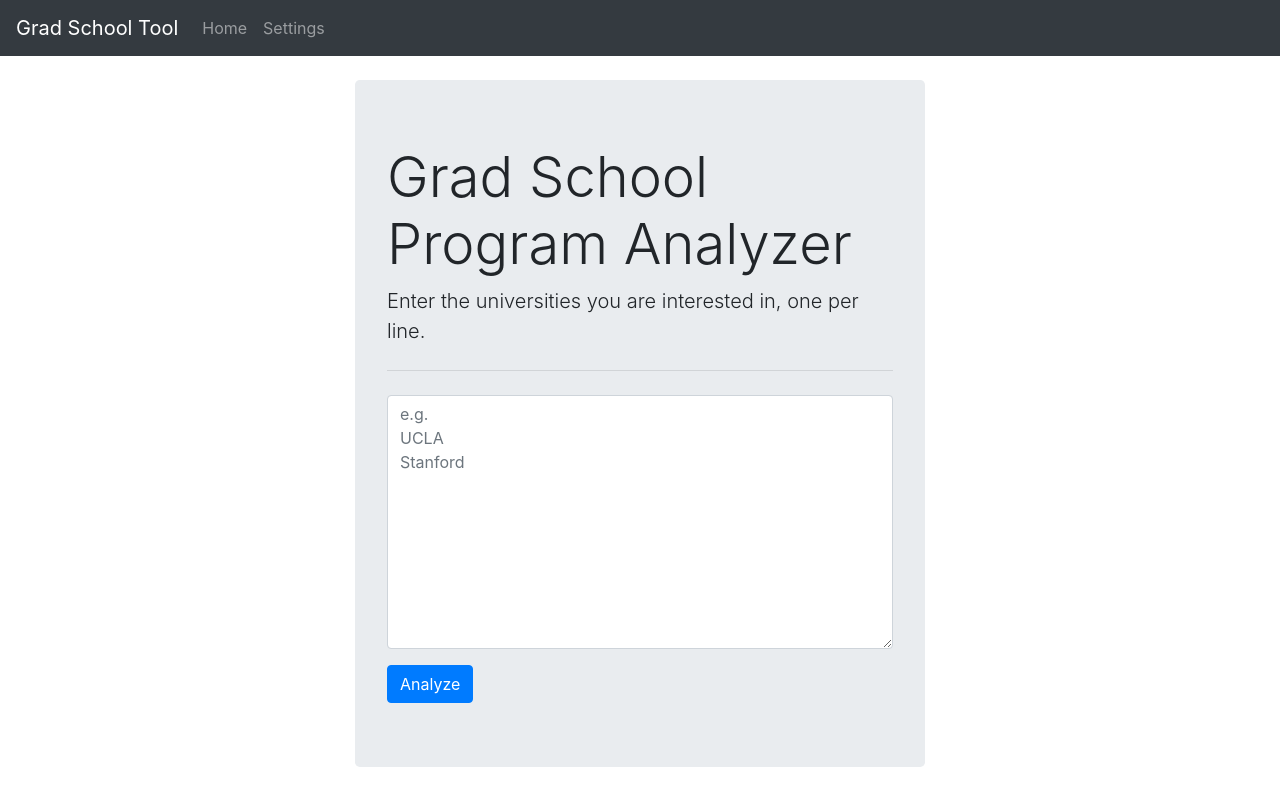
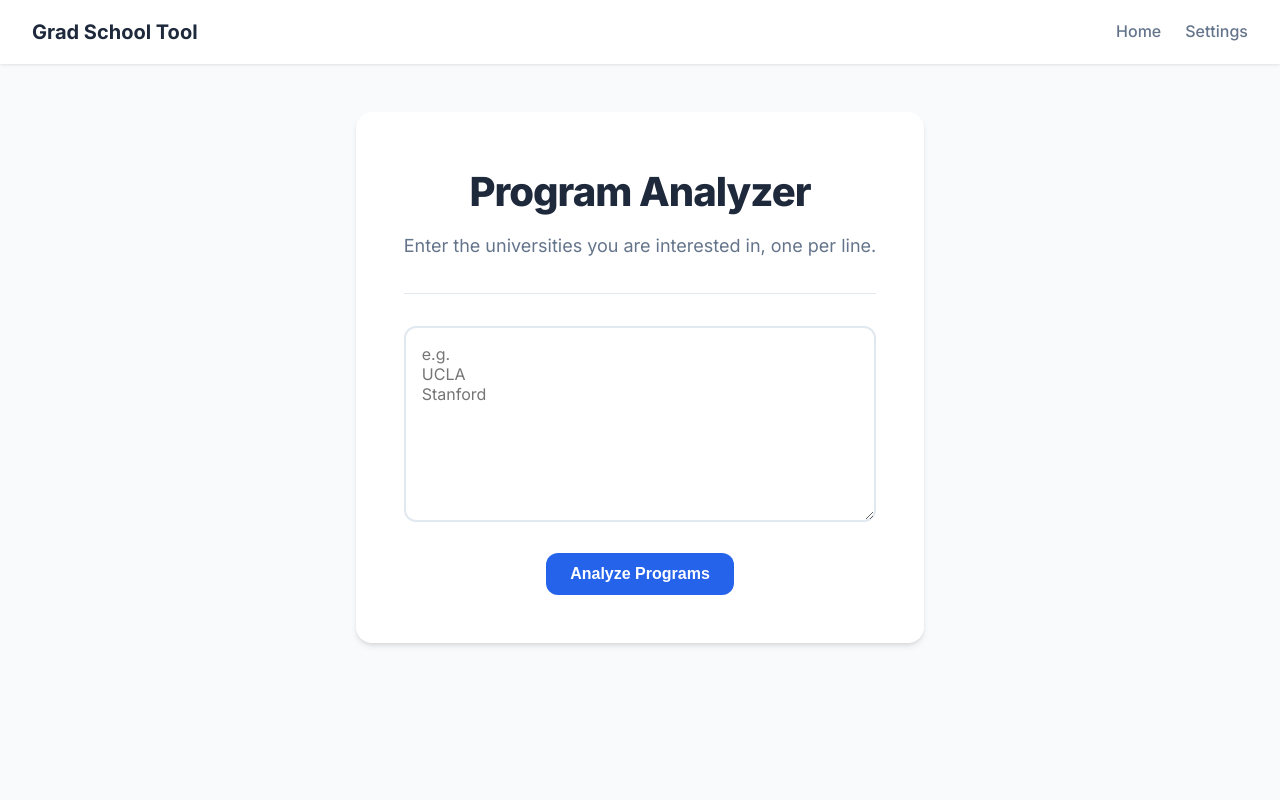
Before and after one commit to mrcyrilgoud/AI-test-repo-jules, a Flask app: page / in a window 1280 px wide. Run offline with Flask 3, Linux system fonts and the light colour scheme; some libraries are stand-ins or nearby versions.

Commit message:
feat: Implement a new custom design system, replacing Bootstrap with custom CSS and updating templates.

```diff
--- /dev/null
+++ b/grad_school_tool/static/css/style.css
@@ -0,0 +1,233 @@
+/* Modern Academic Design System */
+
+:root {
+  /* Color Palette */
+  --primary-color: #2563EB;       /* Deep Royal Blue */
+  --primary-hover: #1D4ED8;
+  --background-color: #F8FAFC;    /* Soft Off-White */
+  --surface-color: #FFFFFF;       /* Pure White */
+  --text-color: #1E293B;          /* Slate Gray */
+  --text-muted: #64748B;
+  --border-color: #E2E8F0;
+  --error-color: #EF4444;
+  --warning-bg: #FEF3C7;
+  --warning-text: #92400E;
+
+  /* Spacing */
+  --spacing-xs: 0.5rem;
+  --spacing-sm: 1rem;
+  --spacing-md: 1.5rem;
+  --spacing-lg: 2rem;
+  --spacing-xl: 3rem;
+
+  /* Radius */
+  --radius-md: 12px;
+  --radius-lg: 16px;
+
+  /* Shadows */
+  --shadow-sm: 0 1px 3px rgba(0,0,0,0.1);
+  --shadow-md: 0 4px 6px -1px rgba(0,0,0,0.1), 0 2px 4px -1px rgba(0,0,0,0.06);
+  --shadow-lg: 0 10px 15px -3px rgba(0,0,0,0.1), 0 4px 6px -2px rgba(0,0,0,0.05);
+}
+
+/* Global Reset & Typography */
+* {
+  box-sizing: border-box;
+  margin: 0;
+  padding: 0;
+}
+
+body {
+  font-family: 'Inter', -apple-system, BlinkMacSystemFont, "Segoe UI", Roboto, Helvetica, Arial, sans-serif;
+  background-color: var(--background-color);
+  color: var(--text-color);
+  line-height: 1.6;
+  -webkit-font-smoothing: antialiased;
+  display: flex;
+  flex-direction: column;
+  min-height: 100vh;
+}
+
+a {
+  color: var(--primary-color);
+  text-decoration: none;
+  transition: color 0.2s;
+}
+
+a:hover {
+  color: var(--primary-hover);
+}
+
+/* Layout */
+.navbar {
+  background-color: var(--surface-color);
+  box-shadow: var(--shadow-sm);
+  padding: var(--spacing-sm) var(--spacing-lg);
+  display: flex;
+  justify-content: space-between;
+  align-items: center;
+  position: sticky;
+  top: 0;
+  z-index: 100;
+}
+
+.navbar-brand {
+  font-weight: 700;
+  font-size: 1.25rem;
+  color: var(--text-color);
+}
+
+.navbar-nav {
+  display: flex;
+  gap: var(--spacing-md);
+  list-style: none;
+}
+
+.nav-link {
+  color: var(--text-muted);
+  font-weight: 500;
+}
+
+.nav-link:hover, .nav-link.active {
+  color: var(--primary-color);
+}
+
+.container {
+  max-width: 800px;
+  margin: var(--spacing-xl) auto;
+  padding: 0 var(--spacing-md);
+  flex: 1;
+}
+
+/* Components */
+.card {
+  background-color: var(--surface-color);
+  border-radius: var(--radius-lg);
+  box-shadow: var(--shadow-md);
+  padding: var(--spacing-xl);
+  text-align: center;
+}
+
+.card h1 {
+  font-size: 2.5rem;
+  font-weight: 800;
+  margin-bottom: var(--spacing-xs);
+  letter-spacing: -0.025em;
+}
+
+.card .lead {
+  color: var(--text-muted);
+  font-size: 1.125rem;
+  margin-bottom: var(--spacing-lg);
+}
+
+.divider {
+  border: 0;
+  height: 1px;
+  background-color: var(--border-color);
+  margin: var(--spacing-lg) 0;
+}
+
+/* Forms */
+.form-group {
+  margin-bottom: var(--spacing-md);
+  text-align: left;
+}
+
+.form-control {
+  width: 100%;
+  padding: var(--spacing-sm);
+  border: 2px solid var(--border-color);
+  border-radius: var(--radius-md);
+  font-family: inherit;
+  font-size: 1rem;
+  transition: border-color 0.2s, box-shadow 0.2s;
+  resize: vertical;
+}
+
+.form-control:focus {
+  outline: none;
+  border-color: var(--primary-color);
+  box-shadow: 0 0 0 3px rgba(37, 99, 235, 0.1);
+}
+
+.btn {
+  display: inline-block;
+  padding: 0.75rem 1.5rem;
+  font-weight: 600;
+  border-radius: var(--radius-md);
+  cursor: pointer;
+  transition: all 0.2s;
+  border: none;
+  font-size: 1rem;
+}
+
+.btn-primary {
+  background-color: var(--primary-color);
+  color: white;
+}
+
+.btn-primary:hover {
+  background-color: var(--primary-hover);
+  transform: translateY(-1px);
+  box-shadow: var(--shadow-md);
+}
+
+.btn-primary:active {
+  transform: translateY(0);
+}
+
+/* Alerts */
+.alert {
+  padding: var(--spacing-md);
+  border-radius: var(--radius-md);
+  margin-bottom: var(--spacing-md);
+  text-align: left;
+}
+
+.alert-warning {
+  background-color: var(--warning-bg);
+  color: var(--warning-text);
+  border: 1px solid rgba(251, 191, 36, 0.2);
+}
+
+/* Loading State */
+.btn.loading {
+  position: relative;
+  color: transparent;
+  pointer-events: none;
+}
+
+.btn.loading::after {
+  content: "";
+  position: absolute;
+  width: 1.25rem;
+  height: 1.25rem;
+  top: 50%;
+  left: 50%;
+  margin-top: -0.625rem;
+  margin-left: -0.625rem;
+  border: 2px solid #ffffff;
+  border-radius: 50%;
+  border-top-color: transparent;
+  animation: spin 0.8s linear infinite;
+}
+
+@keyframes spin {
+  to { transform: rotate(360deg); }
+}
+
+/* Mobile Responsiveness */
+@media (max-width: 640px) {
+  .card {
+    padding: var(--spacing-md);
+  }
+
+  .card h1 {
+    font-size: 2rem;
+  }
+
+  .navbar {
+    padding: var(--spacing-sm);
+  }
+}
--- a/grad_school_tool/templates/base.html
+++ b/grad_school_tool/templates/base.html
@@ -4,36 +4,23 @@
     <meta charset="utf-8">
     <meta name="viewport" content="width=device-width, initial-scale=1">
     <title>{% block title %}{% endblock %} - Grad School Tool</title>
-    <link rel="stylesheet" href="https://stackpath.bootstrapcdn.com/bootstrap/4.5.2/css/bootstrap.min.css">
-    <style>
-      body {
-        padding-top: 5rem;
-      }
-      .container {
-        max-width: 600px;
-      }
-    </style>
+    <!-- Google Fonts: Inter -->
+    <link rel="preconnect" href="https://fonts.googleapis.com">
+    <link rel="preconnect" href="https://fonts.gstatic.com" crossorigin>
+    <link href="https://fonts.googleapis.com/css2?family=Inter:wght@400;500;600;700;800&display=swap" rel="stylesheet">
+    <!-- Custom CSS -->
+    <link rel="stylesheet" href="{{ url_for('static', filename='css/style.css') }}">
   </head>
   <body>
-    <nav class="navbar navbar-expand-md navbar-dark bg-dark fixed-top">
+    <nav class="navbar">
       <a class="navbar-brand" href="/">Grad School Tool</a>
-      <button class="navbar-toggler" type="button" data-toggle="collapse" data-target="#navbarsExampleDefault" aria-controls="navbarsExampleDefault" aria-expanded="false" aria-label="Toggle navigation">
-        <span class="navbar-toggler-icon"></span>
-      </button>
-
-      <div class="collapse navbar-collapse" id="navbarsExampleDefault">
-        <ul class="navbar-nav mr-auto">
-          <li class="nav-item">
-            <a class="nav-link" href="/">Home</a>
-          </li>
-          <li class="nav-item">
-            <a class="nav-link" href="/settings">Settings</a>
-          </li>
-        </ul>
-      </div>
+      <ul class="navbar-nav">
+        <li><a class="nav-link" href="/">Home</a></li>
+        <li><a class="nav-link" href="/settings">Settings</a></li>
+      </ul>
     </nav>
 
-    <main role="main" class="container">
+    <main class="container">
       {% block content %}{% endblock %}
     </main>
   </body>
--- a/grad_school_tool/templates/index.html
+++ b/grad_school_tool/templates/index.html
@@ -1,21 +1,21 @@
-{% extends "base.html" %} {% block title %}Home{% endblock %} {% block content
-%}
-<div class="jumbotron">
-    <h1 class="display-4">Grad School Program Analyzer</h1>
+{% extends "base.html" %}
+{% block title %}Home{% endblock %}
+
+{% block content %}
+<div class="card">
+    <h1>Program Analyzer</h1>
     <p class="lead">
         Enter the universities you are interested in, one per line.
     </p>
-    <hr class="my-4" />
-    <form action="/submit" method="post">
+
+    <hr class="divider" />
+
+    <form action="/submit" method="post" onsubmit="this.querySelector('button').classList.add('loading')">
         <div class="form-group">
-            <textarea
-                class="form-control"
-                name="universities"
-                rows="10"
-                placeholder="e.g.&#10;UCLA&#10;Stanford"
-            ></textarea>
+            <textarea class="form-control" name="universities" rows="8" placeholder="e.g.&#10;UCLA&#10;Stanford"
+                required></textarea>
         </div>
-        <button type="submit" class="btn btn-primary">Analyze</button>
+        <button type="submit" class="btn btn-primary">Analyze Programs</button>
     </form>
 </div>
 {% endblock %}
--- /dev/null
+++ b/requirements.txt
@@ -0,0 +1,4 @@
+flask
+requests
+beautifulsoup4
+gspread
```
Also changed, not shown: grad_school_tool/templates/settings.html (+15 -10 lines).
